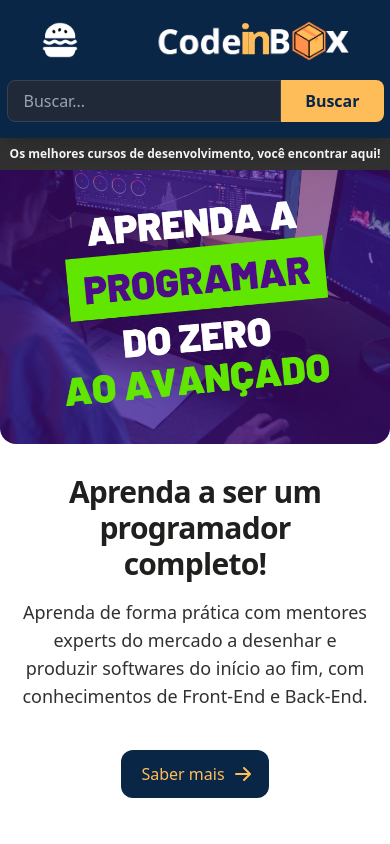
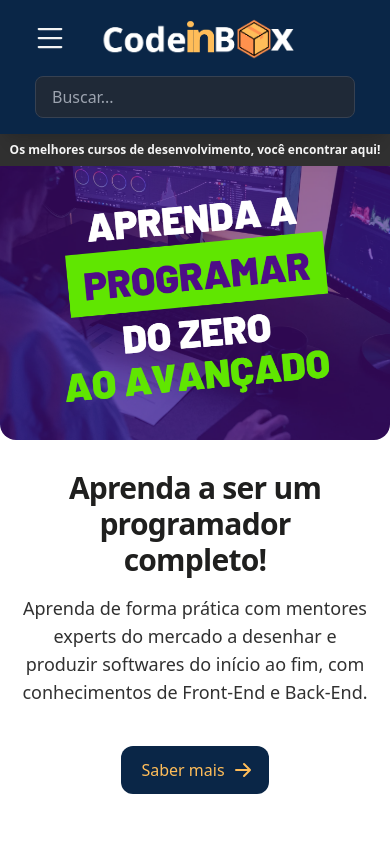
Before and after one commit to moisesgui/code-in-box, a React (Create React App) app: page / in a window 390 px wide. Shown: the top 844 px of the page. Built offline with nearby package versions, Linux system fonts and the light colour scheme.

Commit message:
mobile header adjustment

```diff
--- a/src/pages/Home/Home.js
+++ b/src/pages/Home/Home.js
@@ -3,7 +3,6 @@ import React from "react";
 import { Slider } from "../../shared/components/slider/Slider";
 import { BannerCarousel } from "shared/components/BannerCarousel/BannerCarousel";
 import logoCode from '../../assets/imagens/logo01.png';
-import burgerMenu from '../../assets/imagens/burger-menu.png';
 import fullbaner from '../../assets/imagens/code-banner-4.png';
 import bannerMobile from '../../assets/imagens/banner-mobile-1.png';
 
@@ -17,7 +16,9 @@ export const Home = () => {
         <div className="header__content">
           <div className="header__logo-container">
             <button href="#" className="md:hidden js-burgerMenu">
-              <img src={burgerMenu} className="logo-burger" alt="code-logo" width={40} />
+            <svg className="text-gray-50" xmlns="http://www.w3.org/2000/svg" width="36" fill="currentColor" class="bi bi-list" viewBox="0 0 16 16">
+              <path fill-rule="evenodd" d="M2.5 12a.5.5 0 0 1 .5-.5h10a.5.5 0 0 1 0 1H3a.5.5 0 0 1-.5-.5zm0-4a.5.5 0 0 1 .5-.5h10a.5.5 0 0 1 0 1H3a.5.5 0 0 1-.5-.5zm0-4a.5.5 0 0 1 .5-.5h10a.5.5 0 0 1 0 1H3a.5.5 0 0 1-.5-.5z"/>
+            </svg>
             </button>
             <a href="#" className="header_content--logo">
               <img src={logoCode} alt="code-logo" width={200} />
--- a/src/pages/Home/Home.scss
+++ b/src/pages/Home/Home.scss
@@ -10,6 +10,8 @@
       @apply container flex flex-wrap mx-auto py-4 px-0 justify-between flex-col md:flex-row items-center;
 
       .header__logo-container {
+        @apply gap-8;
+
         .logo-burger {
           @apply w-12
         }
@@ -27,12 +29,12 @@
       }
     }
 
-      input {
+    input {
       @apply bg-gray-800 text-white rounded-l-lg border border-gray-700 focus:outline-none focus:border-indigo-500 text-base px-4 py-2 w-full md:w-128;
     }
 
     .search-button {
-      @apply inline-flex justify-center items-center w-28 text-blue font-semibold bg-yellow-500 border-0 py-2 px-6 focus:outline-none hover:bg-yellow-200 rounded-r-lg;
+      @apply hidden md:inline-flex justify-center items-center w-28 text-blue font-semibold bg-yellow-500 border-0 py-2 px-6 focus:outline-none hover:bg-yellow-200 rounded-r-lg;
     }
 
     @include mobile {
@@ -40,10 +42,14 @@
 
       form {
         @apply flex pt-4;
+
+        input {
+          @apply rounded-lg w-80;
+        }
+
       }
-
       .header__logo-container {
-        @apply w-full flex flex-row items-center justify-around;
+        @apply w-full flex flex-row items-center justify-start px-8;
       }
     }
   }
```
